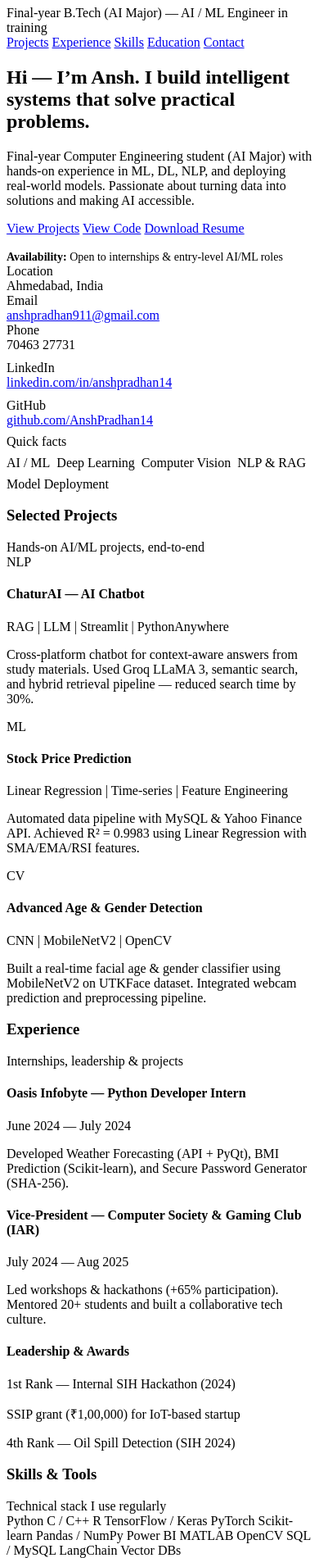
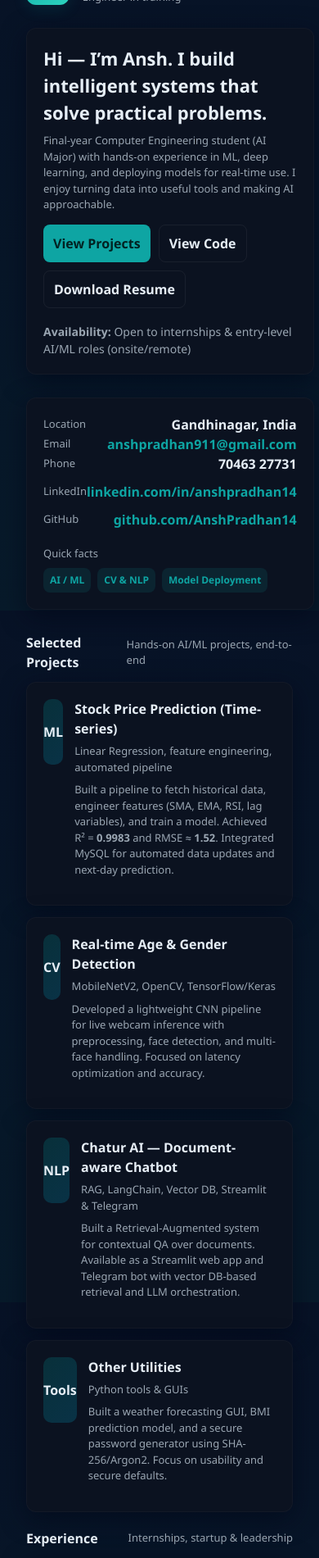
Before and after one commit to AnshPradhan14/personal_assistant1, a plain HTML site: page index.html in a window 390 px wide. Shown: the part 99-2000 px from the top of the page at 82% size. Drawn offline with Linux system fonts and the light colour scheme.

Commit message:
Update index.html

```diff
--- a/index.html
+++ b/index.html
@@ -4,9 +4,134 @@
   <meta charset="utf-8" />
   <meta name="viewport" content="width=device-width,initial-scale=1" />
   <title>Ansh Pradhan — AI / ML Engineer & Data Enthusiast</title>
-  <meta name="description" content="Ansh Pradhan — Final-year B.Tech (AI Major). AI/ML, data analytics, computer vision, and deployment projects. R&D lead, club VP, and hackathon winner."/>
+  <meta name="description" content="Ansh Pradhan — Final-year B.Tech (AI Major). AI/ML, data analytics, computer vision, and deployment projects. R&D lead and club VP."/>
   <style>
-    /* (same CSS as you provided, unchanged for brevity) */
+    /* Reset & base */
+    :root{
+      --bg:#0f1724;
+      --card:#0b1220;
+      --muted:#9aa6b2;
+      --accent:#0ea5a3; /* teal */
+      --glass: rgba(255,255,255,0.03);
+      --white:#e6eef6;
+      --mono: 'Segoe UI', Roboto, system-ui, "Helvetica Neue", Arial;
+    }
+    *{box-sizing:border-box}
+    html,body{height:100%}
+    body{
+      margin:0;
+      font-family:var(--mono);
+      background:linear-gradient(180deg,#071226 0%, #071a2a 100%);
+      color:var(--white);
+      -webkit-font-smoothing:antialiased;
+      -moz-osx-font-smoothing:grayscale;
+      line-height:1.5;
+      padding:32px;
+    }
+
+    /* Container */
+    .wrap{
+      max-width:1100px;
+      margin:0 auto;
+    }
+
+    header{
+      display:flex;
+      gap:20px;
+      align-items:center;
+      justify-content:space-between;
+      margin-bottom:28px;
+    }
+    .brand{
+      display:flex;
+      gap:16px;
+      align-items:center;
+    }
+    .avatar{
+      width:72px;height:72px;border-radius:12px;
+      background:linear-gradient(135deg,var(--accent),#2dd4bf);
+      display:flex;align-items:center;justify-content:center;
+      font-weight:700;color:#032025;font-size:22px;
+      box-shadow:0 6px 18px rgba(14,165,163,0.12);
+    }
+    h1{font-size:20px;margin:0}
+    .sub{color:var(--muted);font-size:13px;margin-top:4px}
+
+    nav a{
+      color:var(--muted);text-decoration:none;margin-left:18px;font-size:14px;
+    }
+    nav a.primary{
+      padding:8px 12px;border-radius:8px;background:linear-gradient(90deg,rgba(14,165,163,0.12),rgba(45,212,191,0.06));
+      color:var(--white);text-decoration:none;font-weight:600;
+    }
+
+    /* Hero */
+    .hero{
+      display:grid;
+      grid-template-columns: 1fr 340px;
+      gap:28px;
+      align-items:start;
+      margin-bottom:28px;
+    }
+    .card{
+      background:var(--card);
+      border-radius:12px;padding:20px;
+      box-shadow: 0 8px 30px rgba(2,6,23,0.6);
+      border:1px solid rgba(255,255,255,0.03);
+    }
+    .intro h2{margin:0 0 8px 0;font-size:22px}
+    .intro p{margin:0;color:var(--muted)}
+    .cta{
+      margin-top:14px;display:flex;gap:10px;flex-wrap:wrap;
+    }
+    .btn{
+      background:var(--accent);color:#022222;padding:10px 12px;border-radius:8px;font-weight:700;text-decoration:none;
+      display:inline-flex;gap:8px;align-items:center;
+    }
+    .btn.ghost{background:transparent;border:1px solid rgba(255,255,255,0.06);color:var(--white);font-weight:600}
+
+    /* Right column quick box */
+    .quick{
+      display:flex;flex-direction:column;gap:12px;
+    }
+    .meta{display:flex;justify-content:space-between;align-items:center}
+    .meta .k{color:var(--muted);font-size:13px}
+    .meta .v{font-weight:700}
+
+    /* Sections */
+    section{margin-bottom:20px}
+    .section-title{display:flex;justify-content:space-between;align-items:center;margin-bottom:12px}
+    .section-title h3{margin:0;font-size:16px}
+    .grid{display:grid;grid-template-columns:repeat(2,1fr);gap:14px}
+    .skills{display:flex;flex-wrap:wrap;gap:8px}
+    .chip{background:var(--glass);padding:8px 10px;border-radius:8px;color:var(--muted);font-size:13px;border:1px solid rgba(255,255,255,0.02)}
+
+    /* Projects */
+    .project{display:flex;gap:14px}
+    .project .left{width:80px;height:80px;border-radius:10px;background:linear-gradient(135deg,#08303a,#093246);display:flex;align-items:center;justify-content:center;font-weight:700}
+    .project h4{margin:0 0 6px 0}
+    .muted{color:var(--muted);font-size:13px}
+    .meta-small{font-size:13px;color:var(--muted)}
+
+    /* Experience cards */
+    .exp{display:flex;flex-direction:column;gap:10px}
+    .exp-item{padding:12px;border-radius:10px;background:linear-gradient(180deg, rgba(255,255,255,0.01), transparent);border:1px solid rgba(255,255,255,0.02)}
+    .exp-item h4{margin:0;font-size:15px}
+    .exp-item p{margin:6px 0 0 0;color:var(--muted);font-size:13px}
+
+    footer{margin-top:26px;color:var(--muted);font-size:13px;text-align:center}
+
+    /* responsive */
+    @media (max-width:900px){
+      .hero{grid-template-columns:1fr}
+      .grid{grid-template-columns:1fr}
+      nav{display:none}
+    }
+
+    /* small helper */
+    .small{font-size:13px;color:var(--muted)}
+    a.link{color:var(--accent);text-decoration:none}
+    .tag{display:inline-block;background:rgba(14,165,163,0.12);padding:6px 8px;border-radius:8px;color:var(--accent);font-weight:600;font-size:12px}
   </style>
 </head>
 <body>
@@ -33,7 +158,7 @@
       <!-- left -->
       <div class="card intro">
         <h2>Hi — I’m Ansh. I build intelligent systems that solve practical problems.</h2>
-        <p class="muted">Final-year Computer Engineering student (AI Major) with hands-on experience in ML, DL, NLP, and deploying real-world models. Passionate about turning data into solutions and making AI accessible.</p>
+        <p class="muted">Final-year Computer Engineering student (AI Major) with hands-on experience in ML, deep learning, and deploying models for real-time use. I enjoy turning data into useful tools and making AI approachable.</p>
 
         <div class="cta">
           <a class="btn" href="#projects">View Projects</a>
@@ -42,14 +167,14 @@
         </div>
 
         <div style="margin-top:18px;color:var(--muted);font-size:14px">
-          <strong>Availability:</strong> Open to internships & entry-level AI/ML roles
+          <strong>Availability:</strong> Open to internships & entry-level AI/ML roles (onsite/remote)
         </div>
       </div>
 
       <!-- right quick info -->
       <div class="card quick">
         <div>
-          <div class="meta"><div class="k">Location</div><div class="v">Ahmedabad, India</div></div>
+          <div class="meta"><div class="k">Location</div><div class="v">Gandhinagar, India</div></div>
           <div class="meta"><div class="k">Email</div><div class="v"><a class="link" href="mailto:anshpradhan911@gmail.com">anshpradhan911@gmail.com</a></div></div>
           <div class="meta"><div class="k">Phone</div><div class="v">70463 27731</div></div>
           <div style="margin-top:10px" class="meta"><div class="k">LinkedIn</div><div class="v"><a class="link" href="https://linkedin.com/in/anshpradhan14" target="_blank">linkedin.com/in/anshpradhan14</a></div></div>
@@ -60,9 +185,7 @@
           <div class="small">Quick facts</div>
           <div style="display:flex;gap:8px;margin-top:8px;flex-wrap:wrap">
             <span class="tag">AI / ML</span>
-            <span class="tag">Deep Learning</span>
-            <span class="tag">Computer Vision</span>
-            <span class="tag">NLP & RAG</span>
+            <span class="tag">CV & NLP</span>
             <span class="tag">Model Deployment</span>
           </div>
         </div>
@@ -75,79 +198,94 @@
 
       <div class="grid">
         <div class="card project">
-          <div class="left">NLP</div>
-          <div>
-            <h4>ChaturAI — AI Chatbot</h4>
-            <div class="muted">RAG | LLM | Streamlit | PythonAnywhere</div>
-            <p class="muted small">Cross-platform chatbot for context-aware answers from study materials. Used Groq LLaMA 3, semantic search, and hybrid retrieval pipeline — reduced search time by 30%.</p>
-          </div>
-        </div>
-
-        <div class="card project">
           <div class="left">ML</div>
           <div>
-            <h4>Stock Price Prediction</h4>
-            <div class="muted">Linear Regression | Time-series | Feature Engineering</div>
-            <p class="muted small">Automated data pipeline with MySQL & Yahoo Finance API. Achieved R² = 0.9983 using Linear Regression with SMA/EMA/RSI features.</p>
+            <h4>Stock Price Prediction (Time-series)</h4>
+            <div class="muted">Linear Regression, feature engineering, automated pipeline</div>
+            <p class="muted small" style="margin-top:8px">Built a pipeline to fetch historical data, engineer features (SMA, EMA, RSI, lag variables), and train a model. Achieved R² = <strong>0.9983</strong> and RMSE ≈ <strong>1.52</strong>. Integrated MySQL for automated data updates and next-day prediction.</p>
           </div>
         </div>
 
         <div class="card project">
           <div class="left">CV</div>
           <div>
-            <h4>Advanced Age & Gender Detection</h4>
-            <div class="muted">CNN | MobileNetV2 | OpenCV</div>
-            <p class="muted small">Built a real-time facial age & gender classifier using MobileNetV2 on UTKFace dataset. Integrated webcam prediction and preprocessing pipeline.</p>
+            <h4>Real-time Age & Gender Detection</h4>
+            <div class="muted">MobileNetV2, OpenCV, TensorFlow/Keras</div>
+            <p class="muted small" style="margin-top:8px">Developed a lightweight CNN pipeline for live webcam inference with preprocessing, face detection, and multi-face handling. Focused on latency optimization and accuracy.</p>
           </div>
         </div>
+
+        <div class="card project">
+          <div class="left">NLP</div>
+          <div>
+            <h4>Chatur AI — Document-aware Chatbot</h4>
+            <div class="muted">RAG, LangChain, Vector DB, Streamlit & Telegram</div>
+            <p class="muted small" style="margin-top:8px">Built a Retrieval-Augmented system for contextual QA over documents. Available as a Streamlit web app and Telegram bot with vector DB-based retrieval and LLM orchestration.</p>
+          </div>
+        </div>
+
+        <div class="card project">
+          <div class="left">Tools</div>
+          <div>
+            <h4>Other Utilities</h4>
+            <div class="muted">Python tools & GUIs</div>
+            <p class="muted small" style="margin-top:8px">Built a weather forecasting GUI, BMI prediction model, and a secure password generator using SHA-256/Argon2. Focus on usability and secure defaults.</p>
+          </div>
+        </div>
+
       </div>
     </section>
 
     <!-- Experience -->
     <section id="experience">
-      <div class="section-title"><h3>Experience</h3><div class="small">Internships, leadership & projects</div></div>
+      <div class="section-title"><h3>Experience</h3><div class="small">Internships, startup & leadership</div></div>
       <div class="grid">
         <div class="card exp">
           <div class="exp-item">
             <h4>Oasis Infobyte — Python Developer Intern</h4>
             <div class="meta-small">June 2024 — July 2024</div>
-            <p>Developed Weather Forecasting (API + PyQt), BMI Prediction (Scikit-learn), and Secure Password Generator (SHA-256).</p>
+            <p>Built ML-backed applications: time-series forecasting GUI, BMI prediction models, and secure password tools. Gained practical experience in Python, PyQt, scikit-learn, and deployment workflows.</p>
           </div>
 
           <div class="exp-item">
-            <h4>Vice-President — Computer Society & Gaming Club (IAR)</h4>
-            <div class="meta-small">July 2024 — Aug 2025</div>
-            <p>Led workshops & hackathons (+65% participation). Mentored 20+ students and built a collaborative tech culture.</p>
+            <h4>IoT-based Startup — R&D Head</h4>
+            <div class="meta-small">Oct 2024 — Present</div>
+            <p>Leading R&D for an SSIP-funded IoT project (₹1,00,000). Responsible for product design, team coordination, and hardware-software integration planning for scalable solutions.</p>
+          </div>
+
+          <div class="exp-item">
+            <h4>IBM SkillsBuild — Virtual Internship</h4>
+            <div class="meta-small">Ongoing</div>
+            <p>Virtual training & hands-on modules focused on AI/ML fundamentals and applied analytics.</p>
           </div>
         </div>
 
         <div class="card">
           <h4>Leadership & Awards</h4>
-          <p class="muted small">1st Rank — Internal SIH Hackathon (2024)</p>
-          <p class="muted small">SSIP grant (₹1,00,000) for IoT-based startup</p>
-          <p class="muted small">4th Rank — Oil Spill Detection (SIH 2024)</p>
+          <p class="muted small">Vice-President — Computer Society & Gaming Club (IAR) — led events and workshops, increasing participation by ~60%.</p>
+          <p class="muted small">1st Rank — Internal SIH Hackathon (2024). SSIP funding recipient (₹1,00,000). Hackathon placements for AI projects.</p>
         </div>
       </div>
     </section>
 
-    <!-- Skills -->
+    <!-- Skills & Tools -->
     <section id="skills">
       <div class="section-title"><h3>Skills & Tools</h3><div class="small">Technical stack I use regularly</div></div>
+
       <div class="card">
         <div class="skills">
           <span class="chip">Python</span>
-          <span class="chip">C / C++</span>
-          <span class="chip">R</span>
           <span class="chip">TensorFlow / Keras</span>
-          <span class="chip">PyTorch</span>
-          <span class="chip">Scikit-learn</span>
+          <span class="chip">PyTorch (familiar)</span>
+          <span class="chip">scikit-learn</span>
+          <span class="chip">OpenCV</span>
           <span class="chip">Pandas / NumPy</span>
-          <span class="chip">Power BI</span>
-          <span class="chip">MATLAB</span>
-          <span class="chip">OpenCV</span>
           <span class="chip">SQL / MySQL</span>
-          <span class="chip">LangChain</span>
-          <span class="chip">Vector DBs</span>
+          <span class="chip">MinMaxScaler & Feature Engineering</span>
+          <span class="chip">Streamlit / FastAPI</span>
+          <span class="chip">LangChain & Vector DB (Chroma / FAISS)</span>
+          <span class="chip">Data Visualization (Matplotlib)</span>
+          <span class="chip">Git</span>
         </div>
       </div>
     </section>
@@ -158,25 +296,7 @@
       <div class="card">
         <h4>Institute of Advanced Research, Gandhinagar</h4>
         <div class="muted">B.Tech — Computer Engineering (AI Major) | 2022–2026</div>
-        <p class="muted small" style="margin-top:8px">CGPA: 7.74</p>
-      </div>
-      <div class="card">
-        <h4>HSC — GSHSEB</h4>
-        <div class="muted">2022 | Grade: 67%</div>
-      </div>
-    </section>
-
-    <!-- Certifications -->
-    <section id="certifications">
-      <div class="section-title"><h3>Certifications</h3></div>
-      <div class="card">
-        <ul class="muted small">
-          <li>IBM AI Fundamentals</li>
-          <li>SAP Advance Course</li>
-          <li>Data Visualization — Tata Group</li>
-          <li>Supervised & Unsupervised ML — Stanford (Coursera)</li>
-          <li>STTP on SpaceX Satellite Orbit Data Analysis with AI</li>
-        </ul>
+        <p class="muted small" style="margin-top:8px">CGPA: 7.52 — Relevant coursework: Machine Learning, Deep Learning, AI, Data Analysis, Computer Architecture.</p>
       </div>
     </section>
 
@@ -186,15 +306,17 @@
       <div class="grid">
         <div class="card">
           <h4>Get in touch</h4>
-          <p class="muted small">I’m open to internships, R&D roles, and collaborative AI/ML projects.</p>
-          <p><strong>Email:</strong> <a class="link" href="mailto:anshpradhan911@gmail.com">anshpradhan911@gmail.com</a></p>
+          <p class="muted small">I’m open to internships, R&D roles, and collaborative projects.</p>
+          <p style="margin-top:10px"><strong>Email:</strong> <a class="link" href="mailto:anshpradhan911@gmail.com">anshpradhan911@gmail.com</a></p>
           <p><strong>Phone:</strong> 70463 27731</p>
           <p><strong>LinkedIn:</strong> <a class="link" href="https://linkedin.com/in/anshpradhan14" target="_blank">linkedin.com/in/anshpradhan14</a></p>
           <p><strong>GitHub:</strong> <a class="link" href="https://github.com/AnshPradhan14" target="_blank">github.com/AnshPradhan14</a></p>
         </div>
+
         <div class="card">
           <h4>Quick pitch</h4>
-          <p class="muted small">I convert data into reliable AI models and deploy them into real-world apps. Strong hands-on ML experience + leadership background in clubs and hackathons.</p>
+          <p class="muted small">I convert data into reliable models and deploy them into usable apps. I bring hands-on ML experience, team leadership, and a strong desire to ship practical AI solutions.</p>
+          <div style="margin-top:12px"><a class="btn" href="mailto:anshpradhan911@gmail.com">Email Me</a></div>
         </div>
       </div>
     </section>
@@ -205,9 +327,12 @@
   </div>
 
   <script>
+    // small interactions
     document.getElementById('downloadResume').addEventListener('click', function(e){
       e.preventDefault();
+      // if you have resume URL change below:
       const resumeUrl = "https://github.com/AnshPradhan14/Ansh_Final_Resume/raw/main/Ansh_Final_Resume.pdf";
+      // try to open link
       window.open(resumeUrl, '_blank');
     });
   </script>
```
